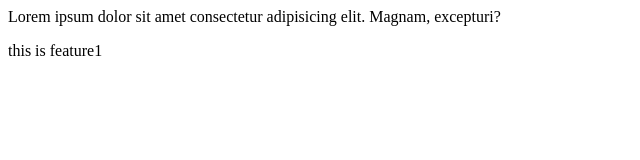
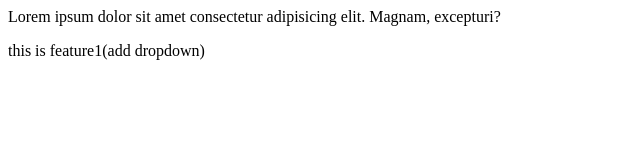
Before and after one commit to irnayan37/local-repo, a plain HTML site: page index.html in a window 1280 px wide. Shown: the full height of the page, 0-640 px from the left. Drawn offline with Linux system fonts and the light colour scheme.

```diff
--- a/index.html
+++ b/index.html
@@ -1,2 +1,2 @@
 <p>Lorem ipsum dolor sit amet consectetur adipisicing elit. Magnam, excepturi?</p>
-<p>this is feature1</p>
+<p>this is feature1(add dropdown)</p>
```
